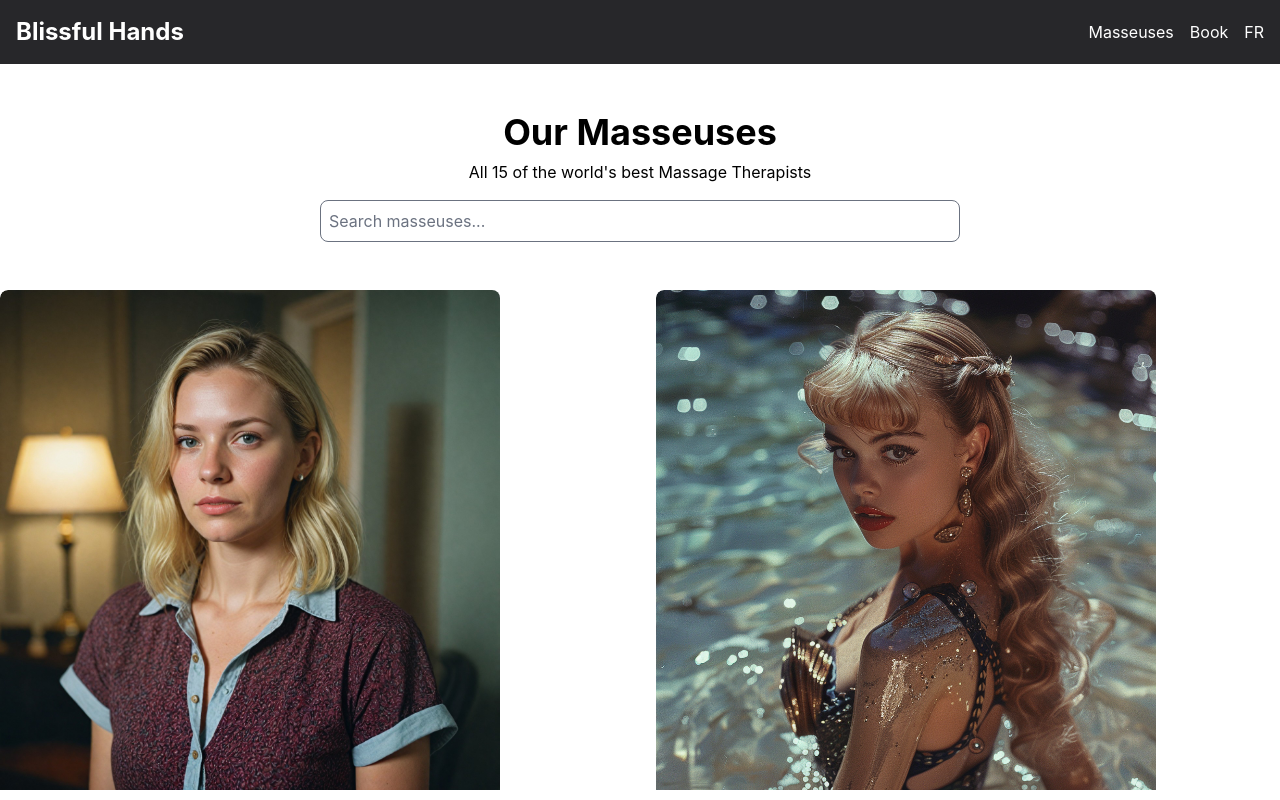
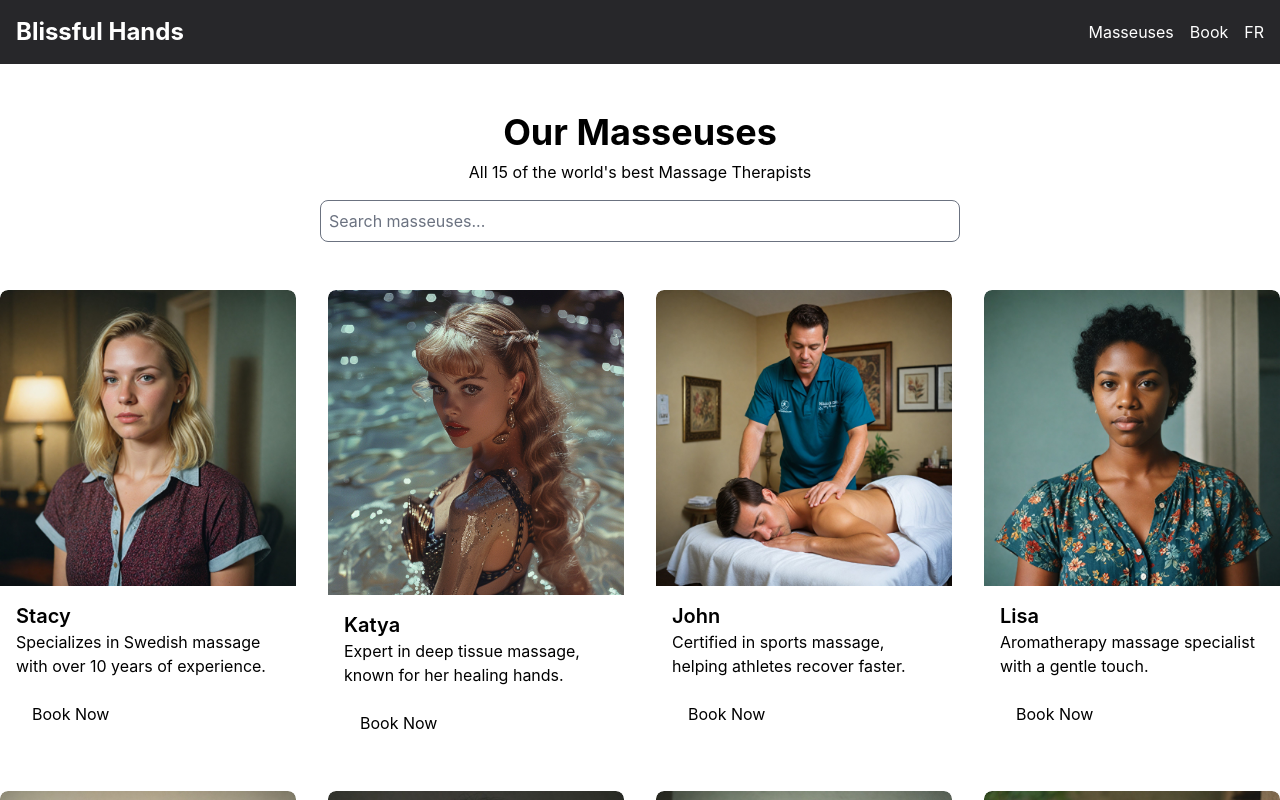
Before and after one commit to TyroneShawn/massage-booking, a React (Create React App) app: page /masseuses in a window 1280 px wide. Shown: the top 800 px of the page. Built offline with nearby package versions, Linux system fonts and the light colour scheme.

Commit message:
masseuse page

```diff
--- a/src/components/MasseusesPage.js
+++ b/src/components/MasseusesPage.js
@@ -55,10 +55,12 @@ function MasseusesPage() {
           className="mt-4 p-2 border rounded-lg w-full md:w-1/2"
         />
       </section>
-      <section className="grid grid-cols-1 sm:grid-cols-2 lg:grid-cols-2 gap-8">
+      <section className="grid grid-cols-1 sm:grid-cols-2 lg:grid-cols-4 gap-8">
         {selectedMasseuses.map((masseuse, index) => (
           <div key={index} className="bg-card rounded-lg overflow-hidden">
-            <img src={masseuse.image} alt={masseuse.name} className="rounded-t-lg w-full h-auto" style={{ width: '500px', height: '500px' }} />
+            <div className="image-container">
+            <img src={masseuse.image} alt={masseuse.name} className="rounded-t-lg" />
+            </div>
             <div className="p-4">
               <h3 className="text-xl font-semibold">{t(masseuse.name)}</h3>
               <p className="text-muted-foreground">{t(masseuse.description)}</p>
```
